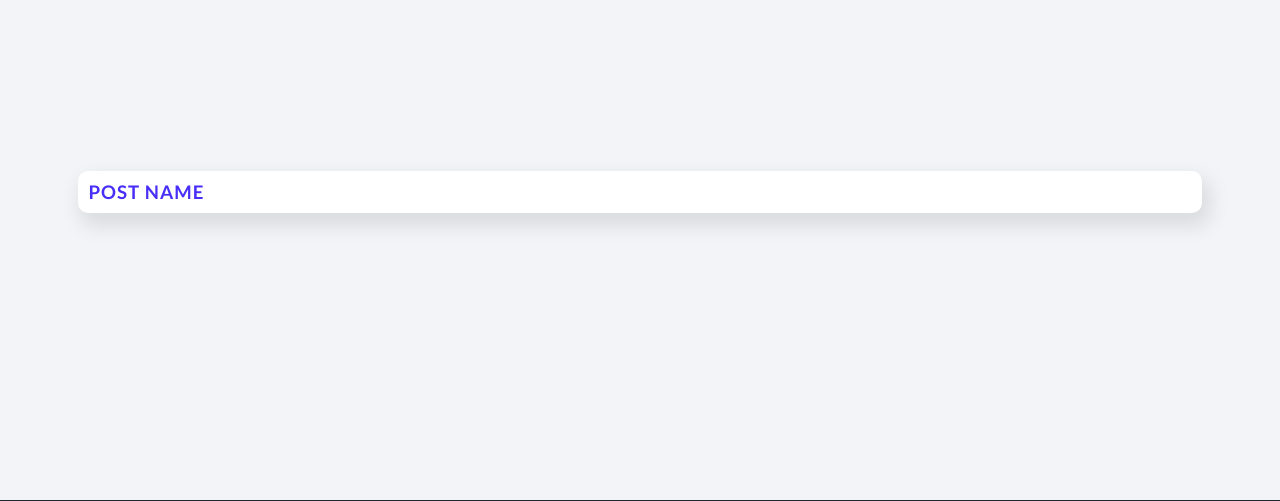
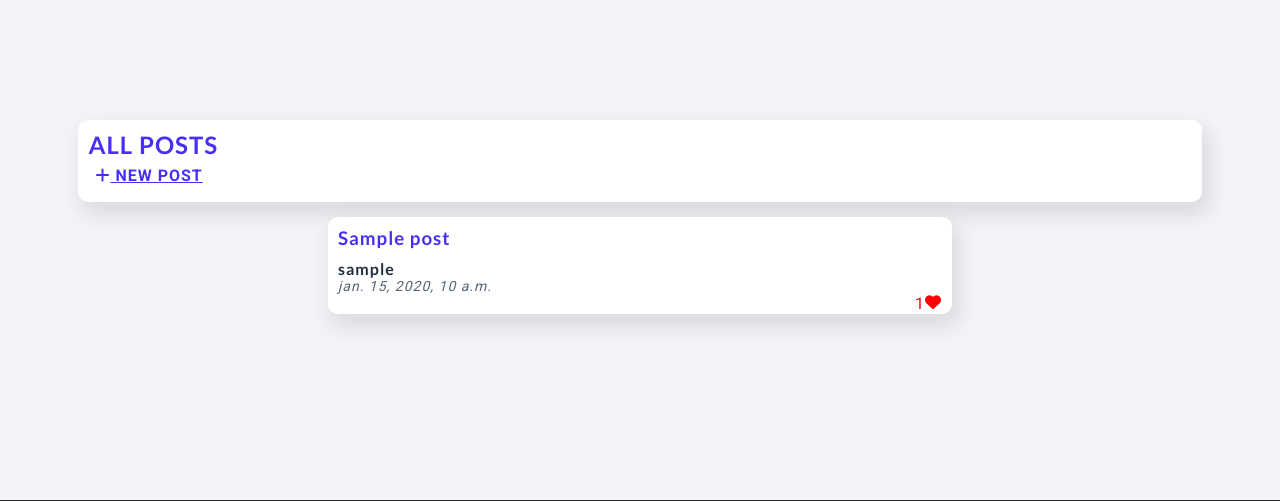
Before and after one commit to roomacarthur/pcr, a Django app: page /all/ in a window 1280 px wide. Shown: the part 75-576 px from the top of the page. Run offline with Django 3.2, Linux system fonts and the light colour scheme; tables that the repository leaves empty hold one stand-in row (values such as "Sample post"); some libraries are stand-ins or nearby versions.

Commit message:
updated templates to include post data

```diff
--- a/templates/posts/all_posts.html
+++ b/templates/posts/all_posts.html
@@ -3,13 +3,56 @@
 Posts
 {% endblock %}
 {% block content %}
+<div class="container all-posts-header">
+  <h2>All posts</h2>
 
+  <a href="
+  {% if user.is_authenticated %}
+  {% url 'new-post'%}
+  {% else %}
+  {% url 'account_login'%}
+  {% endif %}
+  ">
+  <div class="btn create-post"><i class="fa-solid fa-plus"></i> New Post</div>
+  </a>
+</div>
+{% for post in post_list %}
+    <a class="post-link" href="{% url 'post-details' post.slug %}">
+        <div class="container post">
+            <h3>{{ post.title }}</h3>
+            <div class="post-content">
+                <ul>
+                    <li class="post-author"><h4>{{ post.author }}</h4></li>
+                    <li class="post-date"><em>{{ post.created_on }}</em></li>
+                    <li class="post-likes">{{ post.likes.count }} <i class="fa-solid fa-heart"></i></li>
+                <ul>
+            </div>
 
+        </div>
+    </a>
 
-    <div class="container">
-        <h3>Post Name</h3>
-    </div>
+    {% if is_paginated %}
+    <nav aria-label="Page navigation">
+      <ul class="pagination justify-content-center">
+        {% if page_obj.has_previous %}
+        <li>
+          <a href="?page={{ page_obj.previous_page_number }}" class="page-link"
+            >&laquo; PREV
+          </a>
+        </li>
+        {% endif %}
+        {% if page_obj.has_next %}
+        <li>
+          <a href="?page={{ page_obj.next_page_number }}" class="page-link">
+            NEXT &raquo;</a
+          >
+        </li>
 
+        {% endif %}
+      </ul>
+    </nav>
+    {% endif %}
+{% endfor %}
 
 
 {%endblock%}
```
Also changed, not shown: templates/posts/post_details.html (+29 -11 lines).
